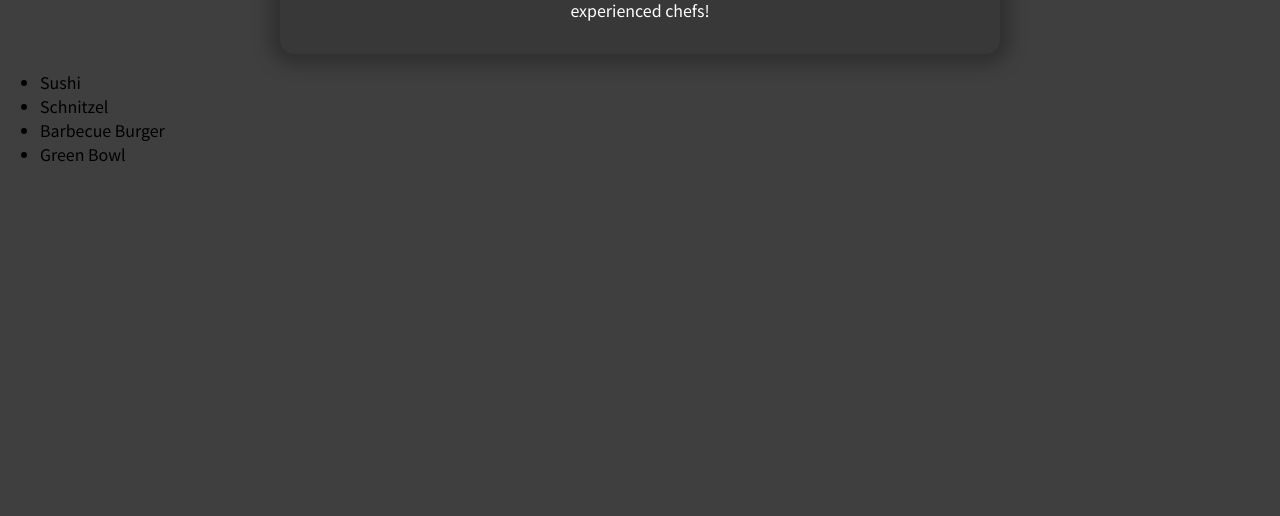
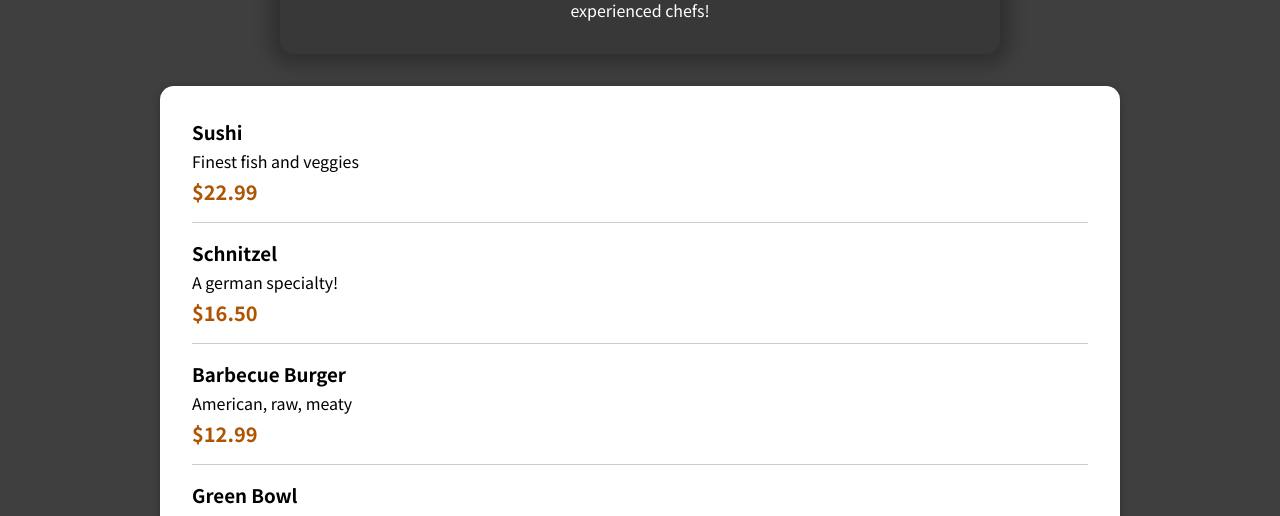
Before and after one commit to Abhaypareek170/restro, a React (Create React App) app: page / in a window 1280 px wide. Shown: the part 419-935 px from the top of the page. Before the commit the page ends 800 px from the top, so only its background shows below. Built offline with nearby package versions, Linux system fonts and the light colour scheme.

Commit message:
Showing Meals

```diff
--- a/src/Components/Meals/AvailableMeals.js
+++ b/src/Components/Meals/AvailableMeals.js
@@ -1,5 +1,7 @@
 import React from 'react'
+import Card from '../UI/Card';
 import classes from './AvailableMeals.module.css'
+import MealList from './MealList';
 const DUMMY_MEALS = [
     {
       id: 'm1',
@@ -28,10 +30,12 @@ const DUMMY_MEALS = [
   ];
 
 const AvailableMeals = () => {
-    const mealList = DUMMY_MEALS.map(meal=><li>{meal.name}</li>)
+    const mealList = DUMMY_MEALS.map(meal=><MealList key={meal.id} name={meal.name} desc={meal.description} price={meal.price}/>)
     return (
-        <section className={classes.meal}>
+        <section className={classes.meals}>
+         <Card>
           <ul>{mealList}</ul>
+          </Card>
         </section>
 
   )
--- /dev/null
+++ b/src/Components/Meals/MealList.js
@@ -0,0 +1,17 @@
+import React from 'react'
+import classes from './MealList.module.css'
+
+const MealList = (props) => {
+    const price = `$${props.price.toFixed(2)}`;
+  return (
+    <li className={classes.meal}>
+        <div>
+            <h3 className={classes.name}>{props.name}</h3>
+            <div className={classes.desc}>{props.desc}</div>
+            <div className={classes.price}>{price}</div>
+        </div>
+    </li>
+  )
+}
+
+export default MealList
--- /dev/null
+++ b/src/Components/Meals/MealList.module.css
@@ -0,0 +1,22 @@
+.meal {
+    display: flex;
+    justify-content: space-between;
+    margin: 1rem;
+    padding-bottom: 1rem;
+    border-bottom: 1px solid #ccc;
+  }
+
+  .meal h3 {
+    margin: 0 0 0.25rem 0;
+  }
+
+  .description {
+    font-style: italic;
+  }
+
+  .price {
+    margin-top: 0.25rem;
+    font-weight: bold;
+    color: #ad5502;
+    font-size: 1.25rem;
+  }
--- /dev/null
+++ b/src/Components/UI/Card.js
@@ -0,0 +1,8 @@
+import React from 'react'
+import classes from './Card.module.css'
+const Card = (props) => {
+  return (
+    <div className={classes.card}>{props.children}</div>
+  )
+}
+export default Card
--- /dev/null
+++ b/src/Components/UI/Card.module.css
@@ -0,0 +1,6 @@
+.card {
+    padding: 1rem;
+    box-shadow: 0 2px 8px rgba(0, 0, 0, 0.25);
+    border-radius: 14px;
+    background-color: white;
+  }
```
